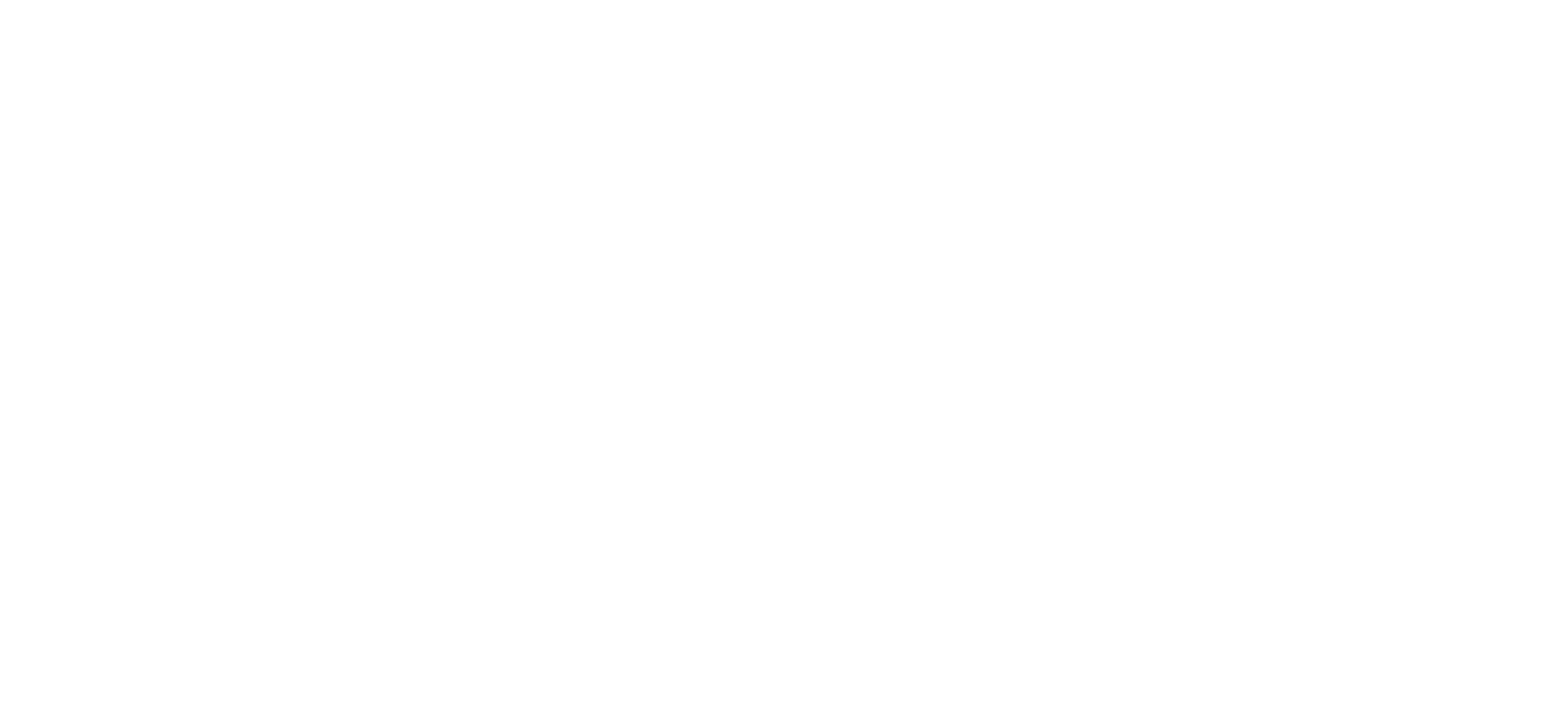
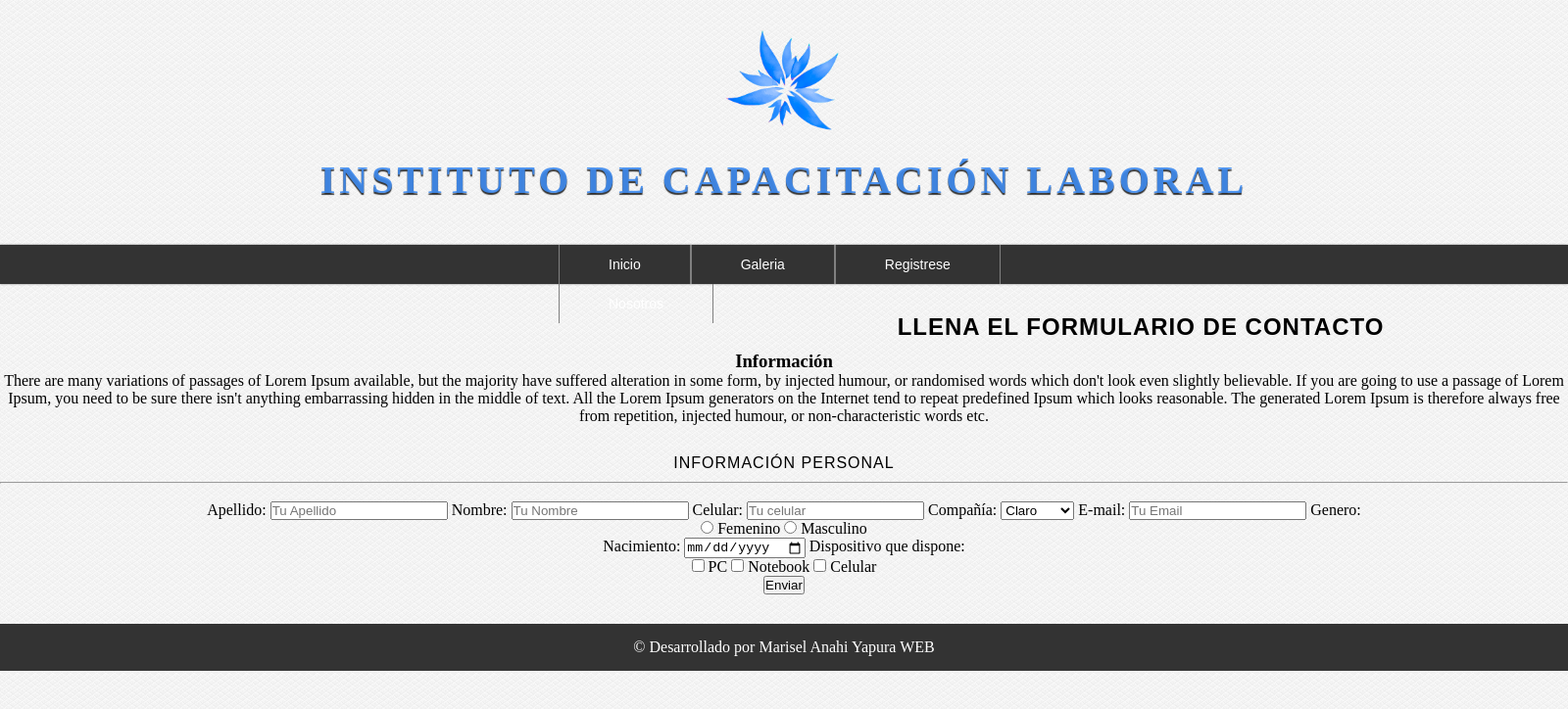
Before and after one commit to may-25121/capacitacionLaboral, a plain HTML site: page registrese.html in a window 1280 px wide. Shown: the whole page at 98% size, 1600 px wide, since content can reach past the window. Drawn offline with Linux system fonts and the light colour scheme.

Commit message:
Se creo la estructura del formulario

```diff
--- a/registrese.html
+++ b/registrese.html
@@ -1,12 +1,92 @@
 <!DOCTYPE html>
-<html lang="en">
+<html lang="es">
+
 <head>
     <meta charset="UTF-8">
     <meta http-equiv="X-UA-Compatible" content="IE=edge">
     <meta name="viewport" content="width=device-width, initial-scale=1.0">
     <title>Document</title>
+    <link rel="preload" href="css/styles.css" as="style">
+    <link rel="stylesheet" href="css/styles.css">
 </head>
+
 <body>
 
+    <!--Cabecera-->
+    <header id="header">
+        <div class="logotipo">
+            <img src="img/logo02.png" alt="Logotipo de la web">
+        </div>
+        <h1>
+            <a href="inicio.html">Instituto de Capacitación Laboral</a>
+        </h1>
+    </header>
+
+    <!--Menú de navegación-->
+    <nav id="nav">
+        <ul>
+            <li><a href="inicio.html">Inicio</a></li>
+            <li><a href="galeria.html">Galeria</a></li>
+            <li><a href="registrese.html">Registrese</a></li>
+            <li><a href="#">Nosotros</a></li>
+        </ul>
+    </nav>
+
+    <!--Contenido Principal - Formulario-->
+    <main id="sections">
+        <h2 class="titulo">Llena el formulario de contacto</h2>
+        <div class="contenidoform">
+            <div class="textoform">
+                <h3>Información</h3>
+                <p>There are many variations of passages of Lorem Ipsum available, but the majority have suffered alteration in some form, by injected humour, or randomised words which don't look even slightly believable. If you are going to use a passage of Lorem Ipsum, you need to be sure there isn't anything embarrassing hidden in the middle of text. All the Lorem Ipsum generators on the Internet tend to repeat predefined Ipsum which looks reasonable. The generated Lorem Ipsum is therefore always free from repetition, injected humour, or non-characteristic words etc.</p>
+            </div>
+            <form action="" method="POST">
+                <div class="contenido">
+                    <legend class="titulo">Información Personal</legend><hr><br>
+                    <label for="apellido">Apellido:</label>
+                    <input type="text" id="apellido" placeholder="Tu Apellido">
+                    <label for="nombre">Nombre:</label>
+                    <input type="text" id="nombre" placeholder="Tu Nombre">
+                    <label for="celular">Celular:</label>
+                    <input type="tel" id="telefono" placeholder="Tu celular">
+                    <label for="compania">Compañía:</label>
+                    <select id="compania" name="compania">
+                        <option value="claro">Claro</option>
+                        <option value="personal">Personal</option>
+                        <option value="movistar">Movistar</option>
+                    </select>
+                    <label for="email">E-mail:</label>
+                    <input type="email" id="email" placeholder="Tu Email">
+                    <label for="genero">Genero:</label>
+                    <div class="generos">
+                        <input type="radio" id="femenino" name="genero" value="femenino">
+                        <label class="formato" for="femenino">Femenino</label>
+                        <input type="radio" id="masculino" name="genero" value="masculino">
+                        <label class="formato" for="femenino">Masculino</label>
+                    </div>
+                    <label for="nacimiento">Nacimiento:</label>
+                    <input type="date" id="nacimiento">
+                    <label for="dispositivo">Dispositivo que dispone:</label>
+                    <div class="opciones">
+                        <input  type="checkbox" id="pc" name="dispositivo" value="pc">
+                        <label class="formato" for="pc">PC</label>
+                        <input type="checkbox" id="notebook" name="dispositivo" value="notebook">
+                        <label class="formato" for="notebook">Notebook</label>
+                        <input type="checkbox" id="cel" name="dispositivo" value="cel">
+                        <label class="formato" for="cel">Celular</label>
+                    </div>
+                </div>
+
+                <input class="btn" type="submit" value="Enviar">
+
+            </form>
+        </div>
+    </main>
+
+    <!--Pie de página-->
+    <footer id="footer">
+        <p>&copy; Desarrollado por Marisel Anahi Yapura WEB</p>
+    </footer>
 </body>
+
 </html>
```
